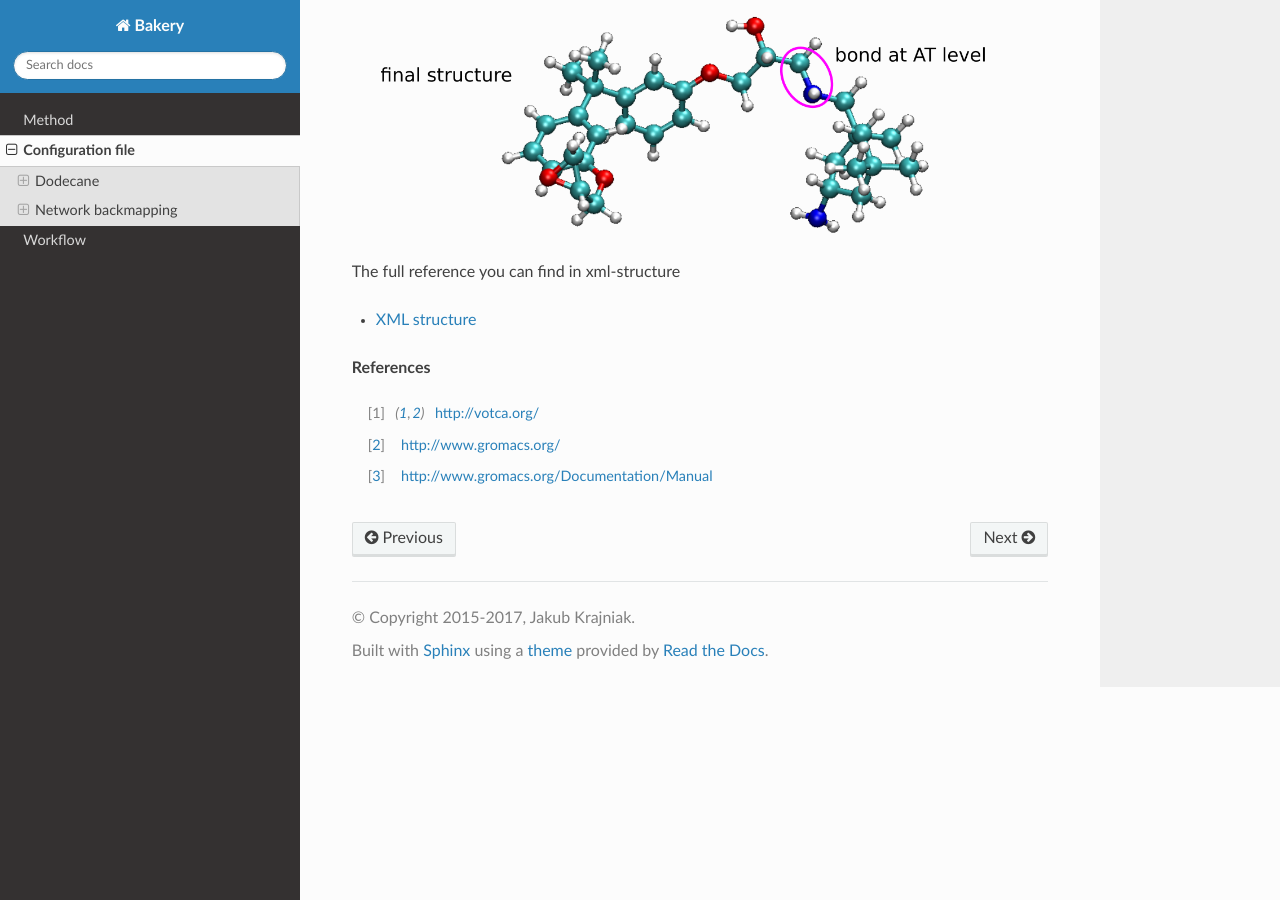
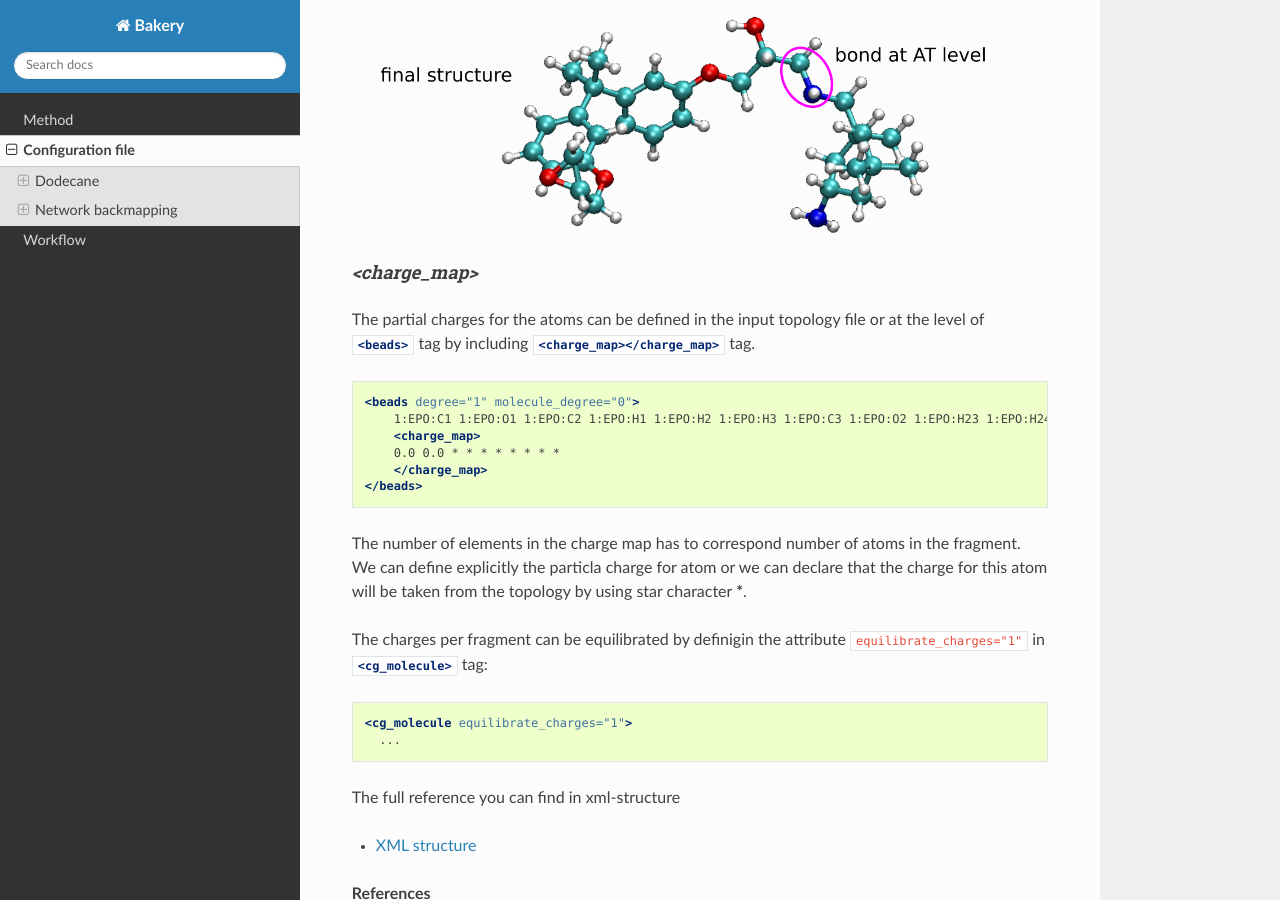
Before and after one commit to bakery-cg2at/bakery, a Sphinx documentation site: the page built from doc/settings.rst, in a window 1280 px wide and 900 px high, scrolled down 5044 px. Built offline with Sphinx 7.4.7 and the Read the Docs theme 2.0.0, drawn with Linux system fonts in a browser that asks for light colours.

```diff
--- a/doc/settings.rst
+++ b/doc/settings.rst
@@ -235,17 +235,17 @@ The same structure is in the case of `source_topology`.
 
 .. code-block:: xml
 
-    <cg_bead>
-        <name>A1</name>
-        <type>A</type>
-        <beads degree="1" molecule_degree="0">
-            1:EPO:C1 1:EPO:O1 1:EPO:C2 1:EPO:H1 1:EPO:H2 1:EPO:H3 1:EPO:C3 1:EPO:O2 1:EPO:H23 1:EPO:H24
-        </beads>
-        <beads degree="2" active_site="EPO:C1:4" molecule_degree="1,2">
-            1:EPO:C1 1:EPO:O1 1:EPO:C2 1:EPO:H1 1:EPO:H2 1:EPO:H3 1:EPO:C3 1:EPO:O2 1:EPO:H23 1:EPO:H24
-            1:EPO:H25
-        </beads>
-    </cg_bead>
+   <cg_bead>
+       <name>A1</name>
+       <type>A</type>
+       <beads degree="1" molecule_degree="0">
+           1:EPO:C1 1:EPO:O1 1:EPO:C2 1:EPO:H1 1:EPO:H2 1:EPO:H3 1:EPO:C3 1:EPO:O2 1:EPO:H23 1:EPO:H24
+       </beads>
+       <beads degree="2" active_site="EPO:C1:4" molecule_degree="1,2">
+           1:EPO:C1 1:EPO:O1 1:EPO:C2 1:EPO:H1 1:EPO:H2 1:EPO:H3 1:EPO:C3 1:EPO:O2 1:EPO:H23 1:EPO:H24
+           1:EPO:H25
+       </beads>
+   </cg_bead>
 
 Here we put the list of atoms that will be taken from the fragment (with bonds, angles, dihedrals).
 We can define multiple bead lists that will vary with **degree** and **molecule_degree**.
@@ -255,6 +255,34 @@ that will be use to make a connection at atomistic level.
 The concept of active sites is illustrated below:
 
 .. image:: _static/ipd_epon_scheme.png
+
+`<charge_map>`
+--------------
+
+The partial charges for the atoms can be defined in the input topology file or at the level of :xml:`<beads>` tag by
+including :xml:`<charge_map></charge_map>` tag.
+
+.. code-block:: xml
+
+  <beads degree="1" molecule_degree="0">
+      1:EPO:C1 1:EPO:O1 1:EPO:C2 1:EPO:H1 1:EPO:H2 1:EPO:H3 1:EPO:C3 1:EPO:O2 1:EPO:H23 1:EPO:H24
+      <charge_map>
+      0.0 0.0 * * * * * * * *
+      </charge_map>
+  </beads>
+
+The number of elements in the charge map has to correspond number of atoms in the fragment.
+We can define explicitly the particla charge for atom or we can declare that the charge for this atom
+will be taken from the topology by using star character *****.
+
+The charges per fragment can be equilibrated by definigin the attribute :xml:`equilibrate_charges="1"` in :xml:`<cg_molecule>` tag:
+
+.. code-block:: xml
+
+  <cg_molecule equilibrate_charges="1">
+    ...
+
+
 
 The full reference you can find in :ref:`xml-structure`
 
--- a/doc/workflow.rst
+++ b/doc/workflow.rst
@@ -7,14 +7,14 @@ The files are available in `example/dodecane` directory that is attached to the
 **Input files**
 
  - ``cg_conf.gro``: input CG coordinate file
- - ``dodecane_settings.xml``: input XML settings file (see :ref:`xml-structure`)
+ - ``dodecane_settings.xml``: input XML settings file
  - ``dodecane_single.gro``: input atomistic coordinate file
 
 **Steps**
 
  1. ``cd example/dodecane``
- 2. ``../../src/prepare_files.py --options dodecane_settings.xml`` - prepare hybrid configuration files (see :ref:`prepare-files` for full description of options)
- 3. ``../../src/start_backmapping.py --conf hyb_conf.gro --topology hyb_topology.top --alpha 0.00001`` - run reverse mapping procedure (see :ref:`start-backmapping` for full set of options)
+ 2. ``../../src/prepare_files.py --options dodecane_settings.xml`` - prepare hybrid configuration files
+ 3. ``../../src/start_backmapping.py --conf hyb_conf.gro --topology hyb_topology.top --alpha 0.00001`` - run reverse mapping procedure
 
 In the end we will get two files:
 
```
Also changed, not shown: doc/xml_structure.rst (+9 -0 lines), 1 other file.
